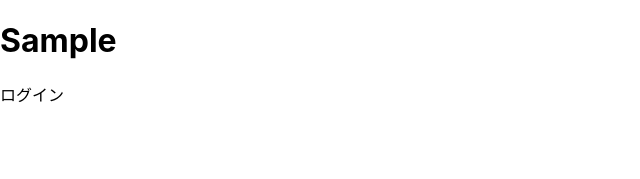
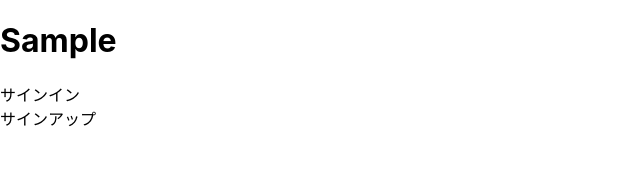
Before and after one commit to kaito071831/pd_app2, a Next.js app in the folder front/: page / in a window 1280 px wide. Shown: the top 179 px of the page, without its empty margins (0-640 px from the left). Built offline with nearby package versions, Linux system fonts and the light colour scheme.

Commit message:
サインアップページへのリンクを追加

```diff
--- a/front/src/pages/index.tsx
+++ b/front/src/pages/index.tsx
@@ -7,7 +7,11 @@ const Home: NextPage = () => {
     <div>
       <h1>Sample</h1>
       <Link href="/sign_in">
-        <a>ログイン</a>
+        <a>サインイン</a>
+      </Link>
+      <br />
+      <Link href="/sign_up">
+        <a>サインアップ</a>
       </Link>
     </div>
   )
```
